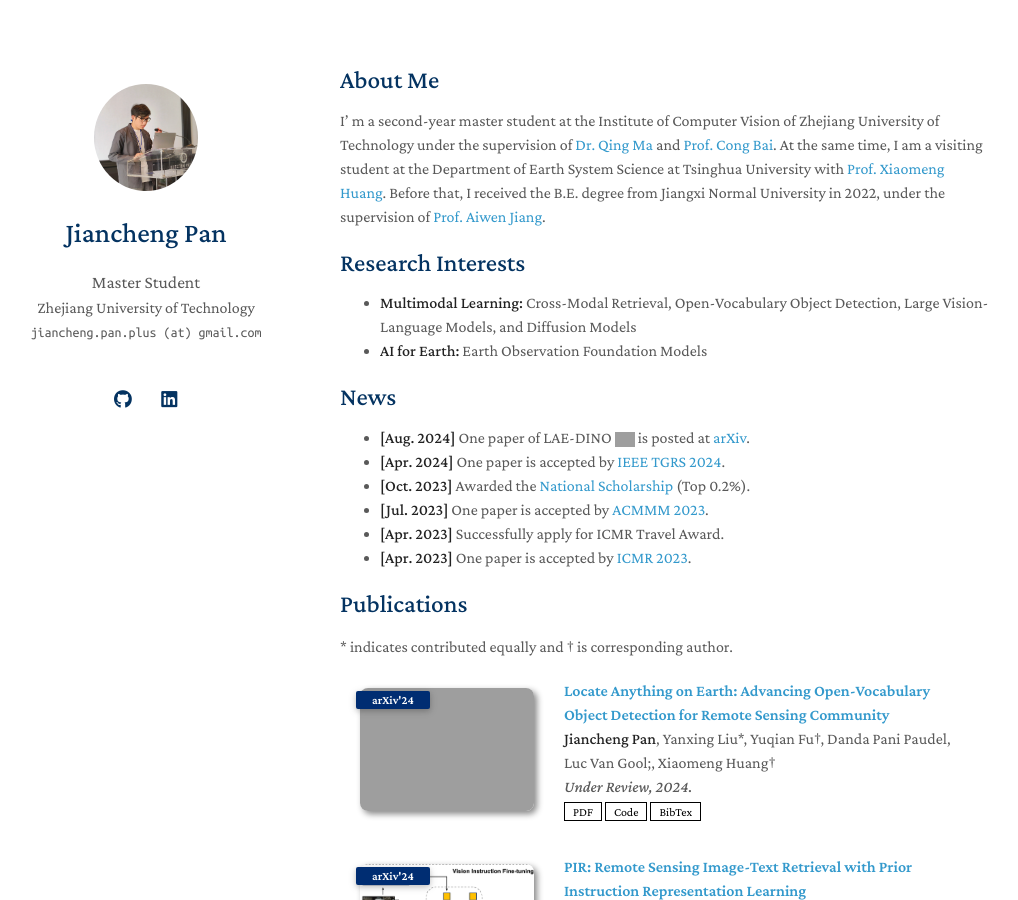
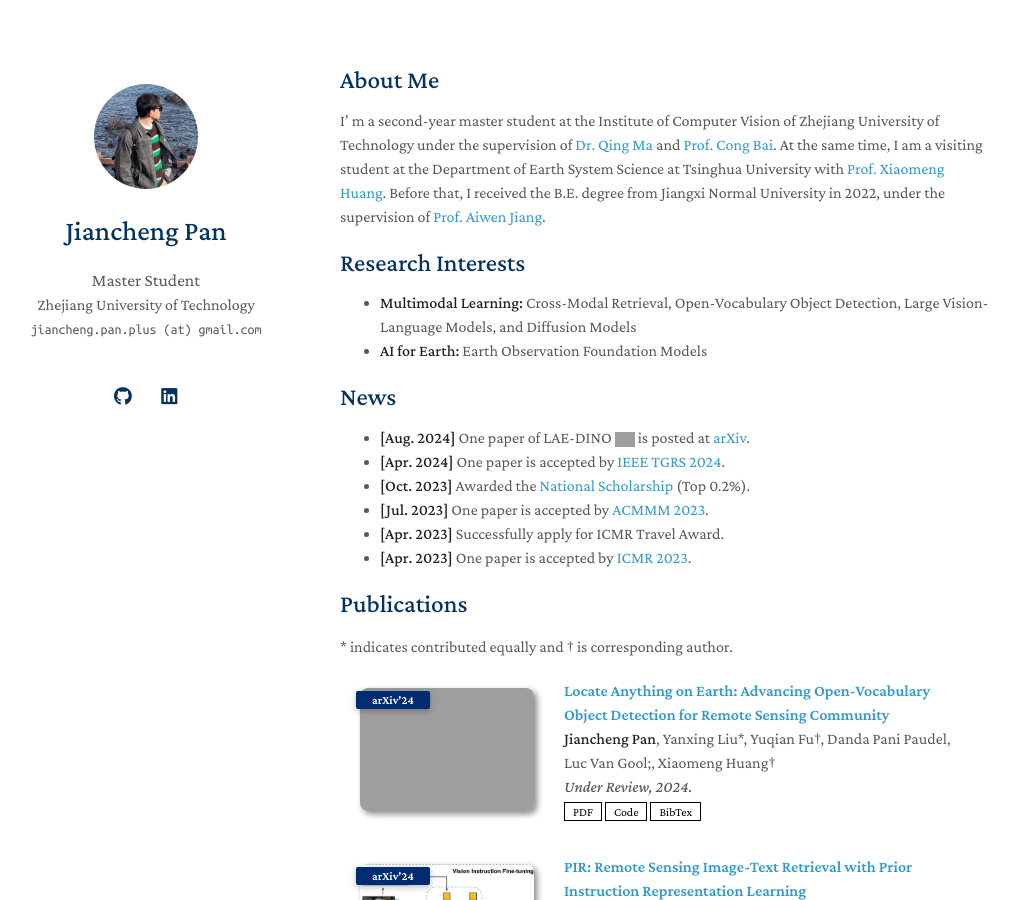
Before and after one commit to jaychempan/jaychempan.github.io, a Jekyll site: the page built from index.md, in a window 1280 px wide and 900 px high. Shown: the whole window, without its empty margins (130-1148 px from the left). Built offline with Jekyll 4.4.1, drawn with Linux system fonts in a browser that asks for light colours; a style sheet for code colours, icons or effects is not loaded; our own code applies the rules of GitHub Pages for plain Markdown files; grey boxes are pictures that could not be loaded.

Commit message:
change pro_pic

```diff
--- a/_config.yml
+++ b/_config.yml
@@ -20,7 +20,7 @@ twitter: https://twitter.com/jaychempan
 
 # Images (e.g., your profile picture and your website's favicon)
 # "favicon" and "favicon_dark" are used for the light and dark modes, respectively.
-avatar: ./images/prof_pic_3.png
+avatar: ./images/prof_pic_2.png
 favicon: ./images/redketchup/favicon.ico
 favicon_dark: ./images/redketchup/favicon.ico
 
```
